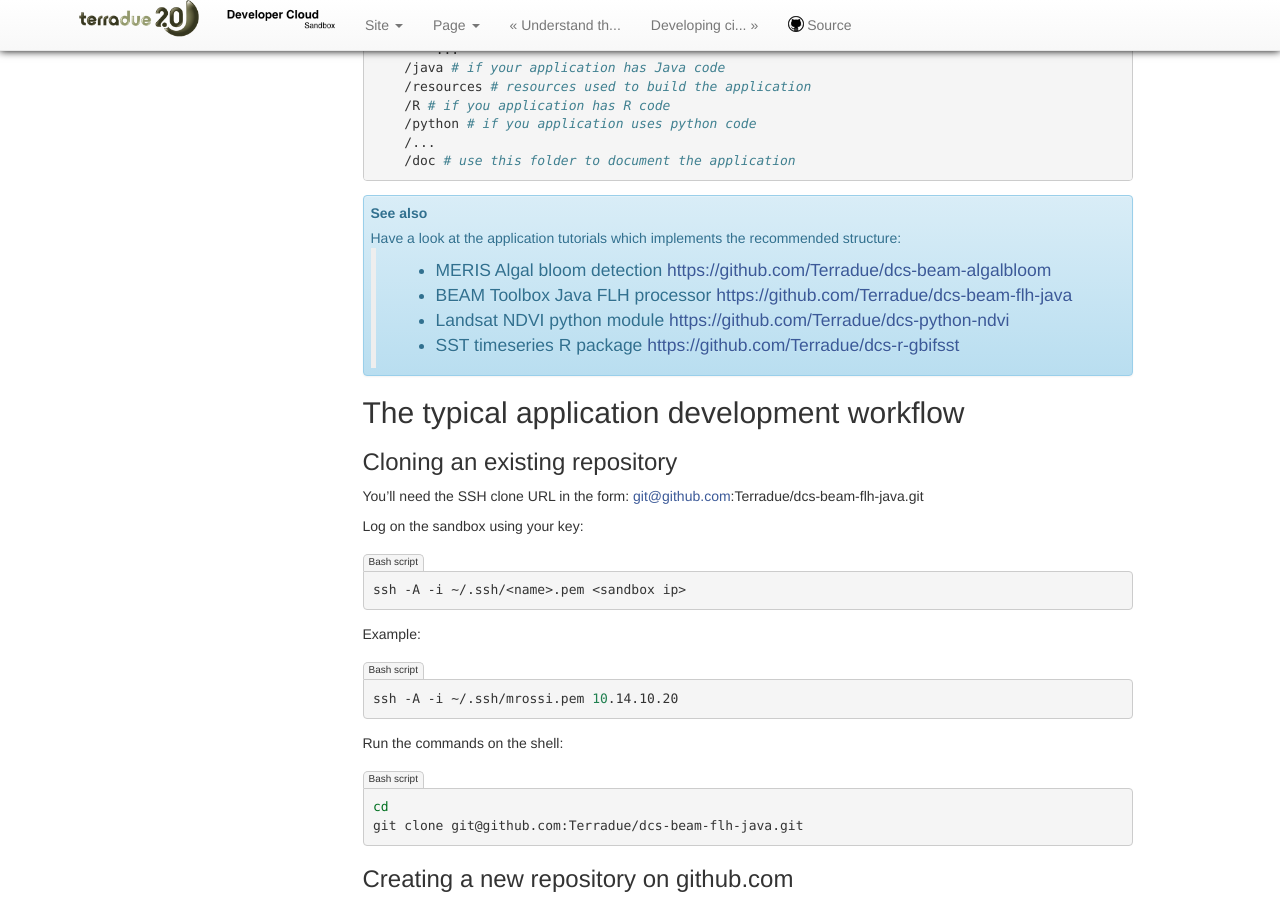
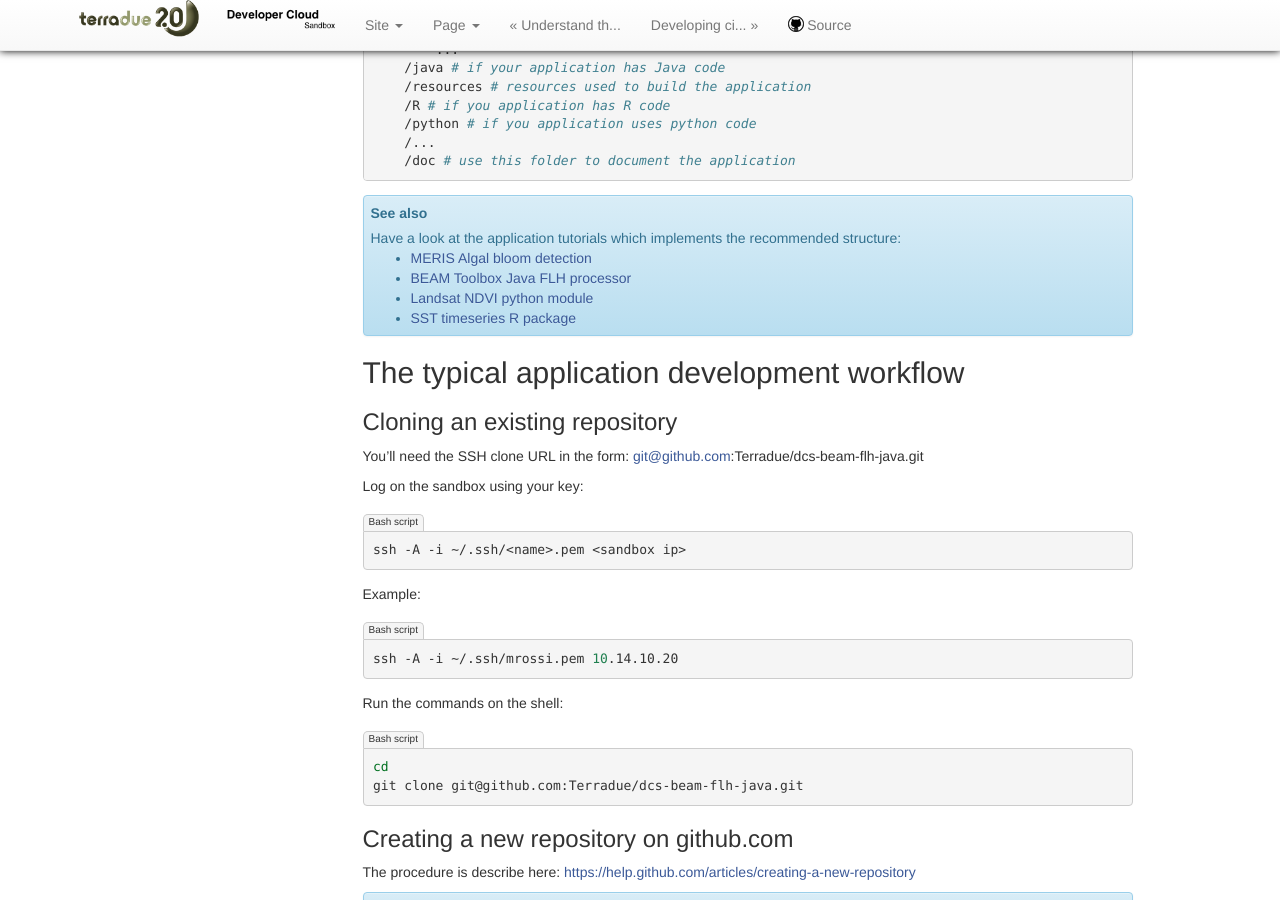
Before and after one commit to Terradue/doc-developer-sandbox, a Sphinx documentation site: the page built from source/start/github/index.rst, in a window 1280 px wide and 900 px high, scrolled down 978 px. Built offline with Sphinx 7.4.7, drawn with Linux system fonts in a browser that asks for light colours; pages that are not in the unit, such as notebooks, are missing from menus; some of the changed text lies outside the part shown.

Commit message:
Fixed links on using github page

```diff
--- a/source/start/github/index.rst
+++ b/source/start/github/index.rst
@@ -58,10 +58,10 @@ The repository should follow the structure below:
 
   Have a look at the application tutorials which implements the recommended structure:
 
-    * MERIS Algal bloom detection https://github.com/Terradue/dcs-beam-algalbloom
-    * BEAM Toolbox Java FLH processor https://github.com/Terradue/dcs-beam-flh-java
-    * Landsat NDVI python module https://github.com/Terradue/dcs-python-ndvi
-    * SST timeseries R package https://github.com/Terradue/dcs-r-gbifsst
+  * `MERIS Algal bloom detection <https://github.com/Terradue/dcs-beam-algalbloom>`_
+  * `BEAM Toolbox Java FLH processor <https://github.com/Terradue/dcs-beam-flh-java>`_
+  * `Landsat NDVI python module <https://github.com/Terradue/dcs-python-ndvi>`_
+  * `SST timeseries R package <https://github.com/Terradue/dcs-r-gbifsst>`_
 
 The typical application development workflow
 ++++++++++++++++++++++++++++++++++++++++++++
@@ -179,4 +179,4 @@ Documenting the application with R Gitbook
 Going further
 +++++++++++++
 
-There are several high quality free ebooks on the Web (e.g. http://gitbookio.github.io/git/en/) and GitHub provides a comprehensive web-site to get started here: https://help.github.com/
+There are several high quality free ebooks on the Web (e.g., http://gitbookio.github.io/git/en/) and GitHub provides a comprehensive web-site to get started here: https://help.github.com/
```
